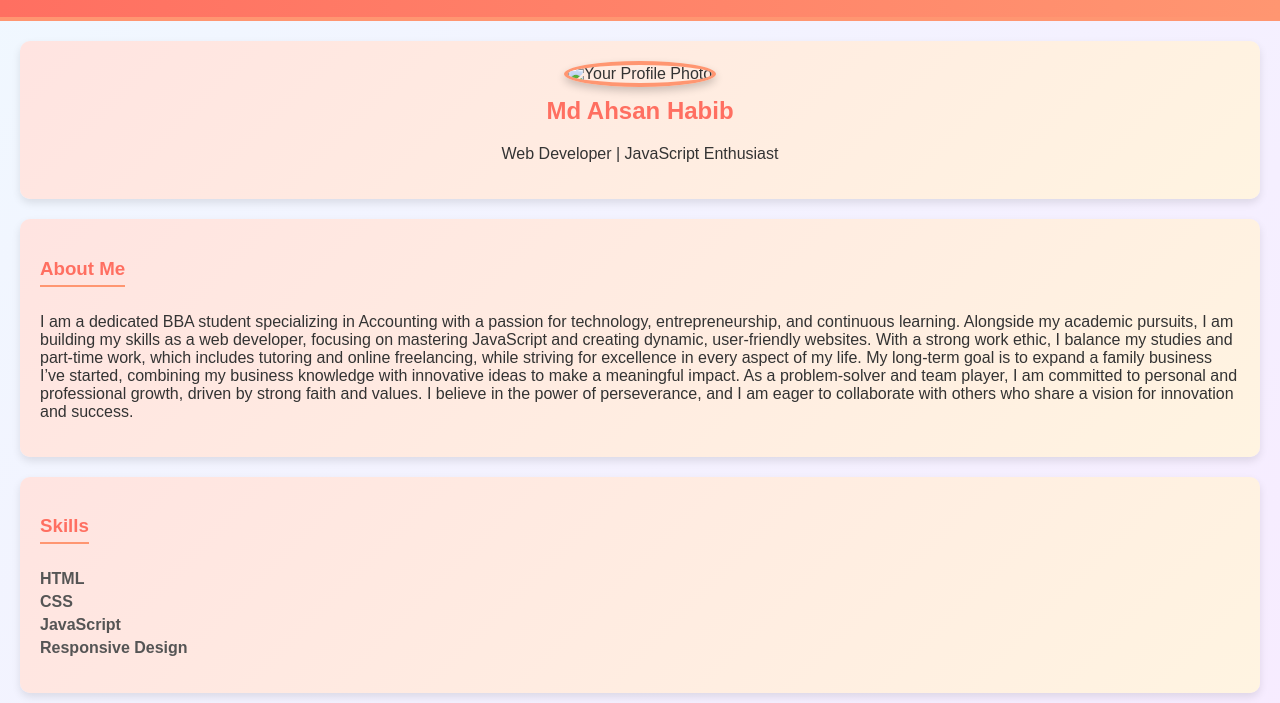
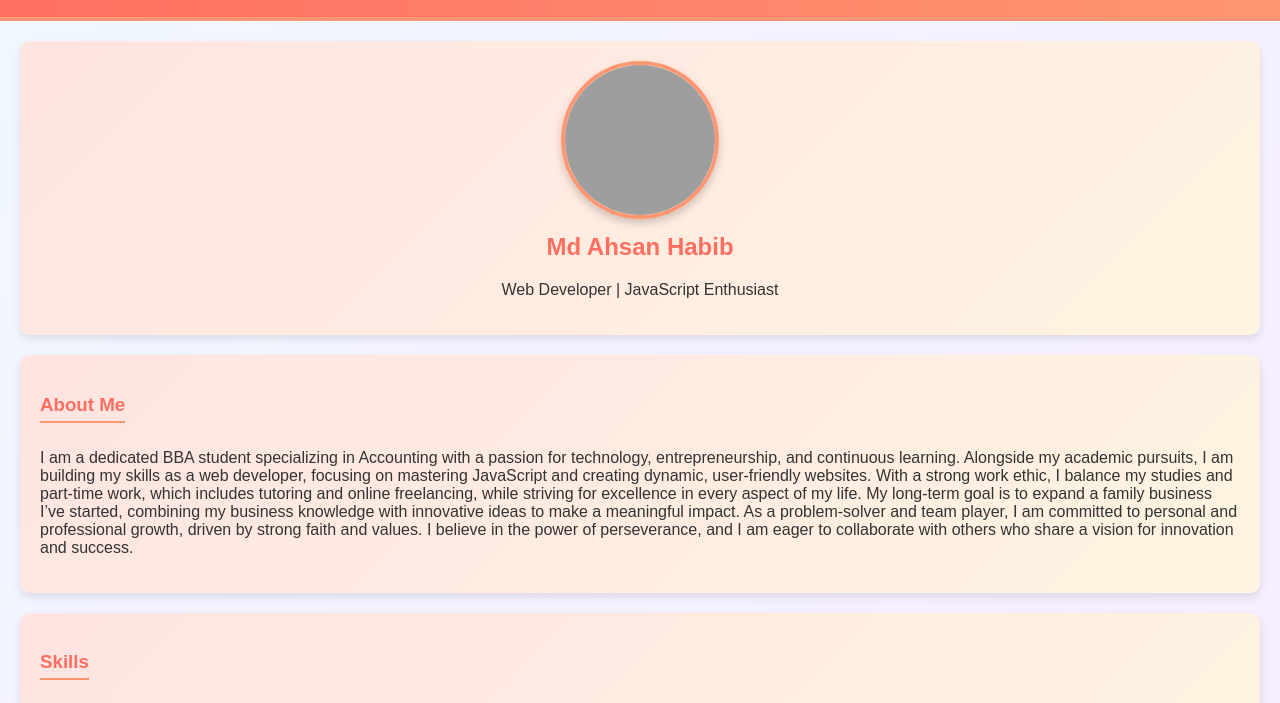
Before and after one commit to ahsanhabib2299/portfolio, a plain HTML site: page index.html in a window 1280 px wide. Shown: the part 68-771 px from the top of the page. Drawn offline with Linux system fonts and the light colour scheme; the site is published under a folder, as on GitHub Pages, so addresses that start at the root find nothing.

Commit message:
index.html

```diff
--- a/index.html
+++ b/index.html
@@ -12,7 +12,7 @@
     </header>
 
     <section class="profile">
-        <img src="/ahsan.jpg" alt="Your Profile Photo" class="profile-pic">
+        <img src="ahsan.jpg" alt="Your Profile Photo" class="profile-pic">
         <h2>Md Ahsan Habib</h2>
         <p>Web Developer | JavaScript Enthusiast</p>
     </section>
```
